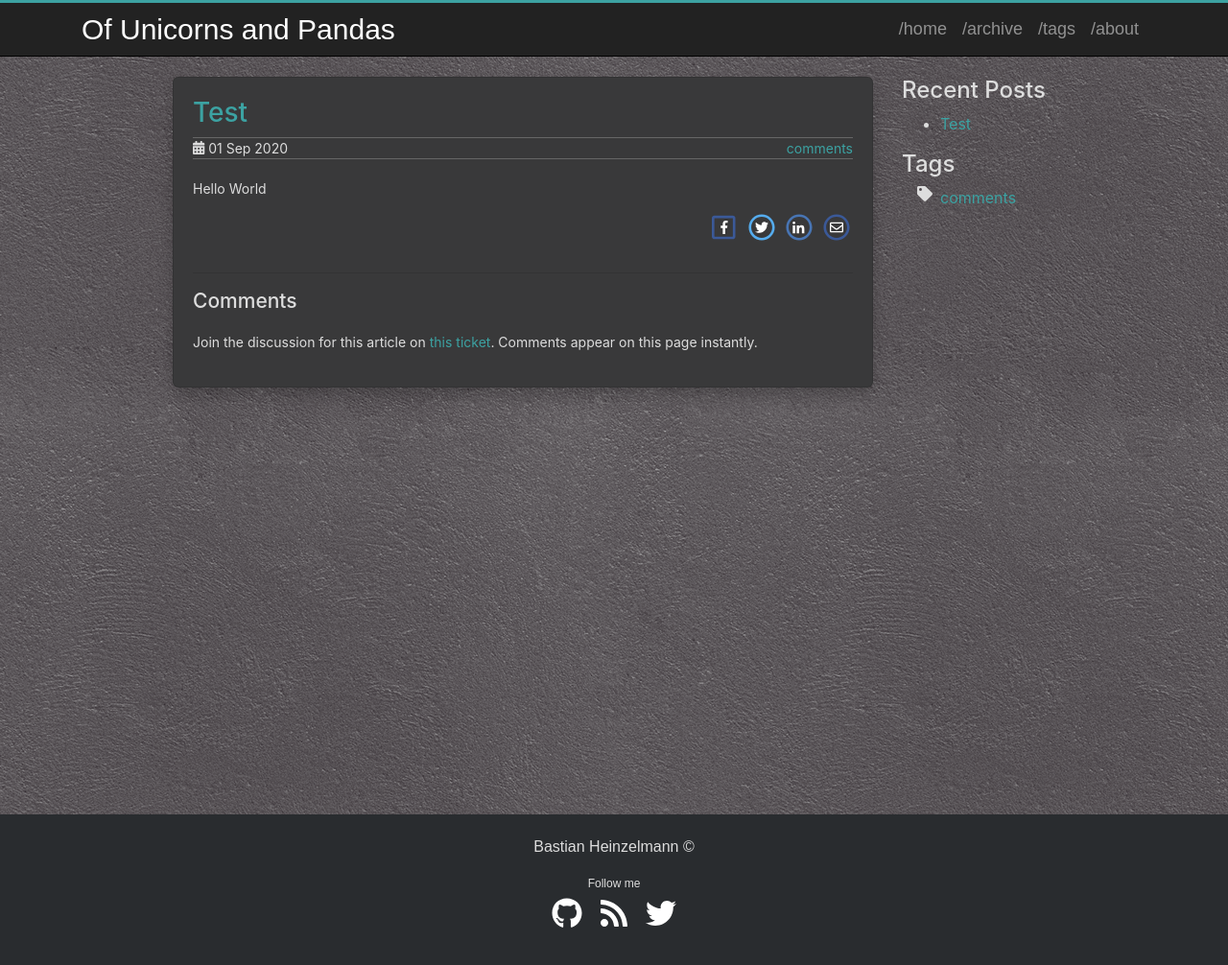
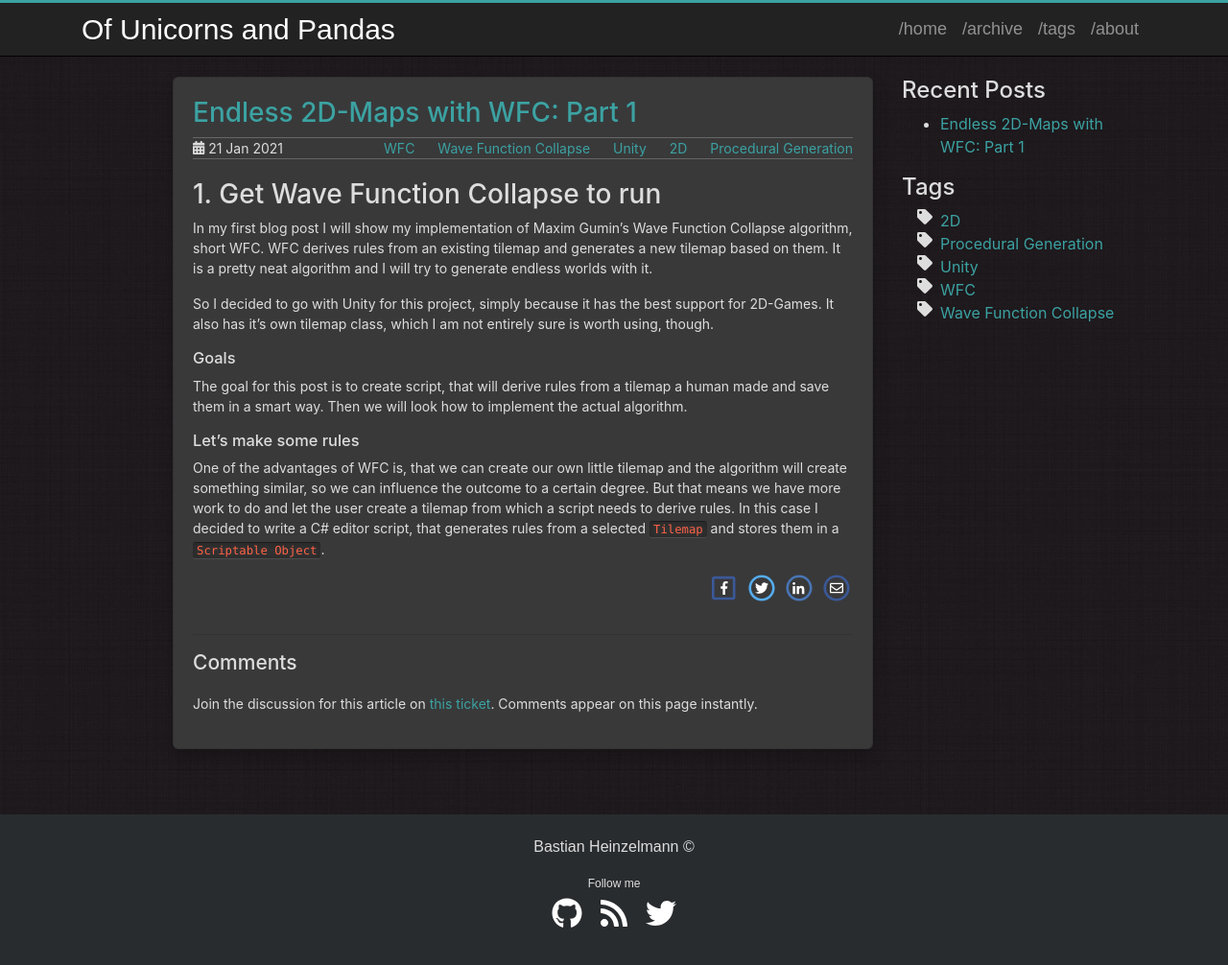
Before and after one commit to bastianheinzelmann/bastianheinzelmann.github.io, a Jekyll site: the page built from _posts/2020-09-1-first-post.md, in a window 1280 px wide and 1031 px high. Shown: the top 1006 px of the window at 96% size. Built offline with Jekyll 4.4.1, drawn with Linux system fonts in a browser that asks for light colours.

Commit message:
first post test

````diff
--- a/_posts/2020-09-1-first-post.md
+++ b/_posts/2020-09-1-first-post.md
@@ -1,12 +1,28 @@
 ---
 layout: post
-title: "Test"
-date: 2020-09-01
+title: "Endless 2D-Maps with WFC: Part 1"
+date: 2021-1-21
 description: This is just a random test post
 tags:
- - comments
+ - WFC
+ - Wave Function Collapse
+ - Unity
+ - 2D
+ - Procedural Generation
 share: true
 commentsId: '1'
 ---
 
-Hello World
+# 1. Get Wave Function Collapse to run
+
+In my first blog post I will show my implementation of Maxim Gumin's Wave Function Collapse algorithm, short WFC. WFC derives rules from an existing tilemap and generates a new tilemap based on them. It is a pretty neat algorithm and I will try to generate endless worlds with it.
+
+So I decided to go with Unity for this project, simply because it has the best support for 2D-Games. It also has it's own tilemap class, which I am not entirely sure is worth using, though.
+
+### Goals
+
+The goal for this post is to create script, that will derive rules from a tilemap a human made and save them in a smart way. Then we will look how to implement the actual algorithm.
+
+### Let's make some rules
+
+One of the advantages of WFC is, that we can create our own little tilemap and the algorithm will create something similar, so we can influence the outcome to a certain degree. But that means we have more work to do and let the user create a tilemap from which a script needs to derive rules. In this case I decided to write a C# editor script, that generates rules from a selected ```Tilemap```  and stores them in a ```Scriptable Object```.
--- a/assets/css/theme.scss
+++ b/assets/css/theme.scss
@@ -31,7 +31,7 @@ $footer-background-color: #292c2f;
 $note-color: #87CEFA;
 $warning-color: #ffff00;
 // use this or pick any from /css/pics/background folder or from transparenttextures.com
-$background-pattern: 'white-wall.png';
+$background-pattern: 'black-linen.png';
 
 //********************************************************
 //                  Common styles
````
